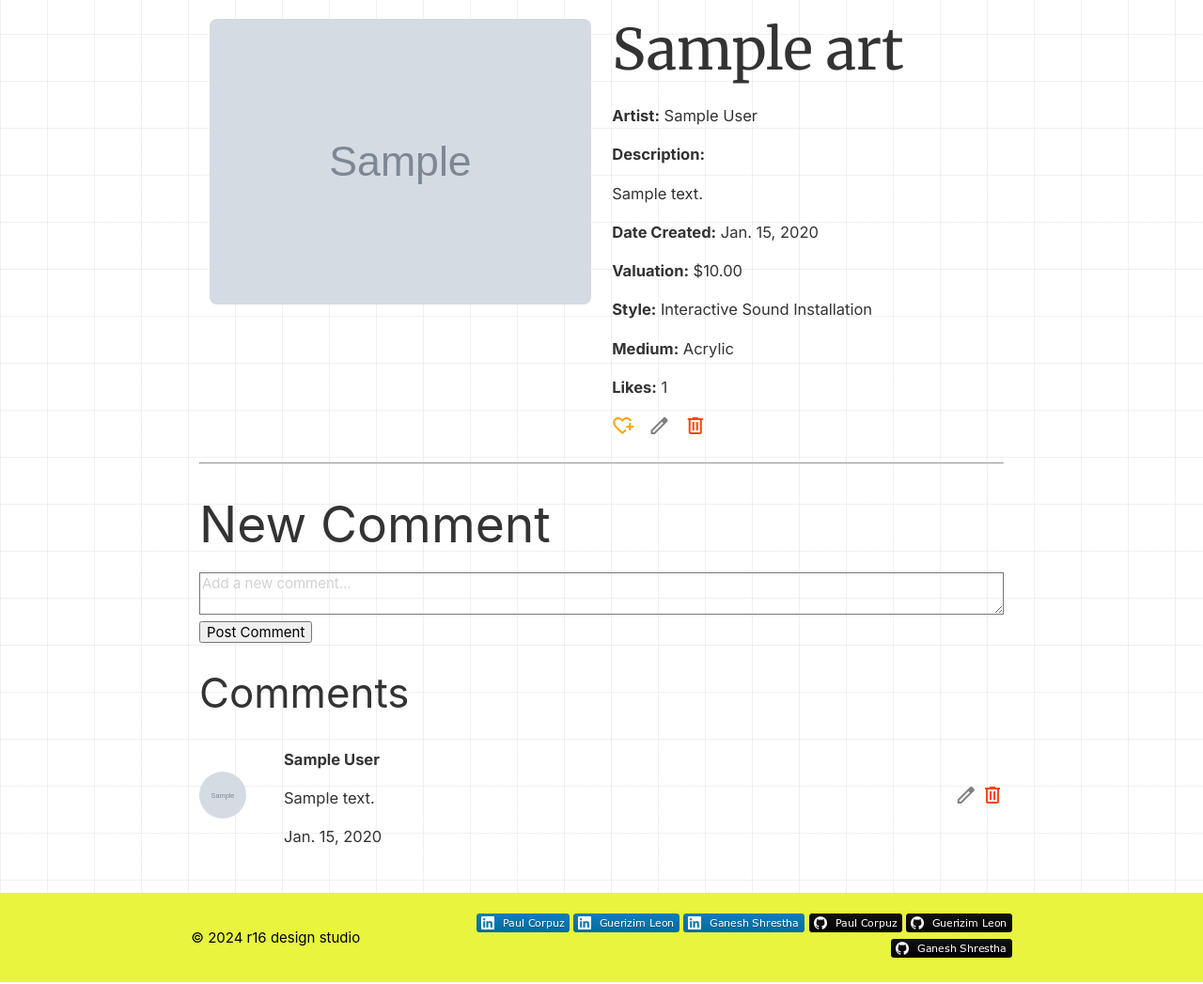
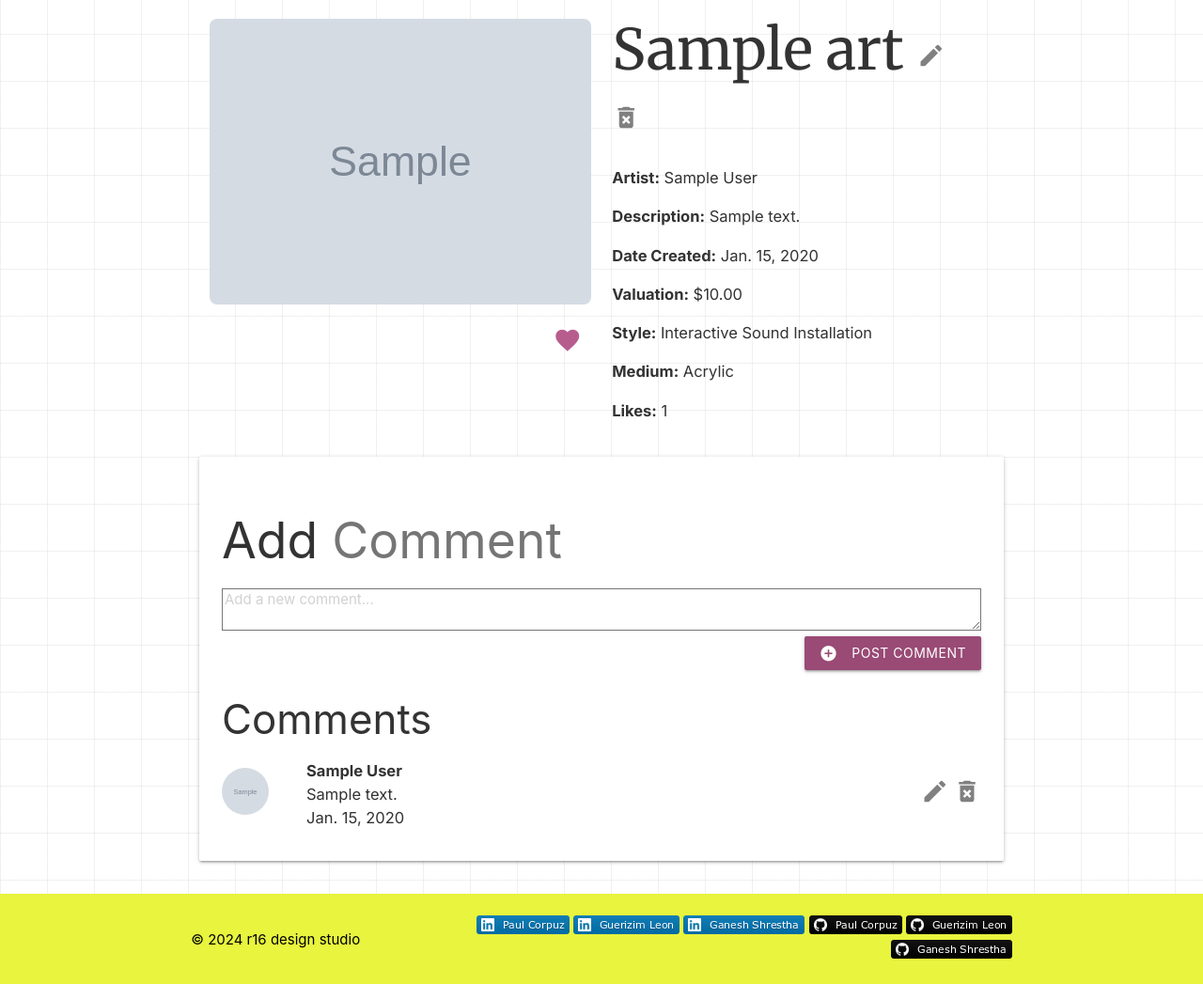
Before and after one commit to leon988/PG2, a Django app: page /art/1/ in a window 1280 px wide. Shown: the part 64-1111 px from the top of the page at 94% size. Run offline with Django 5.2, Linux system fonts and the light colour scheme; a user stored in the database is signed in; tables that the repository leaves empty hold one stand-in row (values such as "Sample post"); grey boxes marked "Sample" are stand-in pictures.

Commit message:
maintained consistency with css

```diff
--- a/main_app/models.py
+++ b/main_app/models.py
@@ -43,7 +43,6 @@ STYLES = (
     ('BOT', 'Botanical'),
     ('CLA', 'Classical'),
     ('CON', 'Contemporary'),
-    ('CON', 'Contemporary'),
     ('CUB', 'Cubism'),
     ('EXP', 'Experimental'),
     ('FOL', 'Paper Folding / Papercraft'),
@@ -55,7 +54,7 @@ STYLES = (
     ('PIX', 'Pixel Art'),
     ('POP', 'Pop Art'),
     ('POR', 'Portrait'),
-    ('POR', 'Porcelain / Stoneware'),
+    ('POT', 'Porcelain / Stoneware'),
     ('POS', 'Post Modernism'),
     ('REA', 'Realism'),
     ('ROM', 'Romanticism'),
--- a/main_app/static/css/styles.css
+++ b/main_app/static/css/styles.css
@@ -258,7 +258,7 @@ h1 .medium-name, h1 .style-name  {
 .profile-image img {
   width: 100%;
   height: auto;
-  border-radius: 10px;
+  border-radius: 5px;
 }
 
 .bio-details {
@@ -282,3 +282,9 @@ h1 .medium-name, h1 .style-name  {
 .edit-link a {
   color: gray;
 }
+
+.likes {
+  display: flex;
+  align-items: center;  /* Vertically centers the flex items */
+  justify-content: flex-end; /* Aligns the flex items to the right */
+}
--- a/main_app/templates/main_app/art_detail.html
+++ b/main_app/templates/main_app/art_detail.html
@@ -5,14 +5,28 @@
     <div class="col s6">
         <!-- Image on top left -->
         <img src="{{ art.image }}" alt="{{ art.title }}" class="art-image" width="100%" height="auto" style="border-radius: 8px;" >
+        <div class="right-align">
+            <br>
+            <a href="{% url 'increment_likes' art.id %}" style="margin-right: 10px; color: #b75d8e;">
+            <i class="small material-icons">favorite</i>
+            </a>
+        </div>
+
     </div>
     <div class="col s6">
         <!-- Art title as header on top right -->
-        <h1 class="art-title">{{ art.title }}</h1>
+        <h1 class="art-title">{{ art.title }}
+        <a href="{% url 'arts_update' art.id %}" style="margin-right: 10px; color: grey;"">
+            <i class="small material-icons">create</i>
+        </a>
+        <a href="{% url 'arts_delete' art.id %}" style="color: grey;">
+            <i class="small material-icons">delete_forever</i>
+        </a>
+        </h1>
         <div>
             <div>
                 <p><span style="font-weight: bold;">Artist:</span> {{ user.first_name }} {{ user.last_name }}</p>
-                <p><span style="font-weight: bold;">Description:</span> {{ art.description|linebreaks }}</p>
+                <p><span style="font-weight: bold;">Description:</span> {{ art.description }}</p>
                 <p><span style="font-weight: bold;">Date Created:</span> {{ art.date }}</p>
                 <p><span style="font-weight: bold;">Valuation:</span> ${{ art.price }}</p>
                 <p><span style="font-weight: bold;">Style:</span>
@@ -23,31 +37,28 @@
                 <p><span style="font-weight: bold;">Medium:</span> {{ art.medium }}</p>
                 <p><span style="font-weight: bold;">Likes:</span> {{ art.like }}</p>
             </div>
-            <div>
-                <a href="{% url 'increment_likes' art.id %}" style="margin-right: 10px; color: orange;">
-                    <span class="material-symbols-outlined">heart_plus</span>
-                </a>
-                <a href="{% url 'arts_update' art.id %}" style="margin-right: 10px; color: gray;"">
-                    <span class="material-symbols-outlined">edit</span>
-                </a>
-                <a href="{% url 'arts_delete' art.id %}" style="color: orangered;">
-                    <span class="material-symbols-outlined">delete</span>
-                </a>
-            </div>
         </div>
     </div>
 </div>
 
-<hr>
 
 <!-- Add Comment -->
+
+<div class="col s12">
+    <div class="card white white-opacity">
+        <div class="card-content">
 {% if user.is_authenticated %}
-    <h2>New Comment</h2>
+    <h2>Add <span class="grey-text text-darken-1">Comment</span></h2>
     <form action="{% url 'comments_create' art.pk %}" method="POST">
         {% csrf_token %}
         <textarea name="comment" cols="40" rows="5" required placeholder="Add a new comment..."></textarea>
-        <button type="submit">Post Comment</button>
+        <div class="right-align">
+        <button class="btn waves-effect waves-light" type="submit" name="action">
+            Post Comment
+            <i class="material-icons left">add_circle</i>
+        </button>
     </form>
+    </div>
 {% else %}
     <p><a href="{% url 'login' %}">Log in</a> to post comments.</p>
 {% endif %}
@@ -68,12 +79,13 @@
             <!-- Comment Actions: Update, Delete  -->
             <div class="comment-actions">
                 <a href="{% url 'comments_update' comment.pk %}" style="color: gray;">
-                    <span class="material-symbols-outlined">edit</span>
+                    <i class="small material-icons">create</i>
                 </a>
-                <a href="{% url 'comments_delete' comment.pk %}" style="color: orangered;">
-                    <span class="material-symbols-outlined">delete</span>
+                <a href="{% url 'comments_delete' comment.pk %}" style="color: grey;">
+                    <i class="small material-icons">delete_forever</i>
                 </a>
             </div>
+            <br>
         </div>
     {% empty %}
         <p>No comments yet!</p>
--- a/main_app/templates/main_app/art_form.html
+++ b/main_app/templates/main_app/art_form.html
@@ -29,13 +29,13 @@
                         <div class="row">
                             <div class="right-align">
                                 {% if object %}
-                                <a href="{% url 'arts_detail' object.id %}" class="btn waves-effect waves-light amber">
+                                <a href="{% url 'arts_detail' object.id %}" class="btn waves-effect waves-light grey">
                                     <i class="material-icons left">cancel</i>
                                     Cancel
                                 </a>
                                 {% endif %}
                                 <button class="btn waves-effect waves-light" type="submit" name="action">
-                                    Update
+                                    Add / Update
                                     <i class="material-icons left">add_circle</i>
                                 </button>
                             </div>
--- a/main_app/templates/main_app/art_list.html
+++ b/main_app/templates/main_app/art_list.html
@@ -1,7 +1,7 @@
 {% extends 'base.html' %}
 {% block content %}
 
-<h1>Art List</h1>
+<h1>Art <span class="grey-text text-darken-1">List</span></h1>
 <p></p>
 <!-- <div class="row"> -->
     <div class="card-grid">
--- a/main_app/templates/main_app/comment_form.html
+++ b/main_app/templates/main_app/comment_form.html
@@ -15,8 +15,7 @@
                         <br>
                         <div class="row">
                             <div class="right-align">
-                                <a href="{% url 'arts_detail' comment.art.id %}"
-                                    class="btn waves-effect waves-light amber">
+                                <a href="{% url 'arts_detail' comment.art.id %}" class="btn waves-effect waves-light grey">
                                     <i class="material-icons left">cancel</i>
                                     Cancel
                                 </a>
--- a/main_app/templates/profile/profile_detail.html
+++ b/main_app/templates/profile/profile_detail.html
@@ -17,8 +17,9 @@
     </div>
 </div>
 
-<h1 style="text-align:center;">My Art</h1>
+<h1 style="text-align:center;">My <span class="grey-text text-darken-1">Art</span></h1>
 <hr>
+<br>
 
 <!-- Art Works Gallery -->
 <div class="card-grid">
@@ -36,8 +37,7 @@
                 <div class="likes">
                     <span class="material-symbols-outlined right">
                         favorite
-                    </span>
-                    {{ art.like }}
+                    </span> {{ art.like }}
                 </div>
             </div>
         </div>
--- a/main_app/templates/profile/profile_form.html
+++ b/main_app/templates/profile/profile_form.html
@@ -17,7 +17,7 @@
                     {{ profile_form.as_p }}
                     <br>
                     <div class="right-align">
-                        <a href="{% url 'profile_detail' %}" class="btn waves-effect waves-light amber">
+                        <a href="{% url 'profile_detail' %}" class="btn waves-effect waves-light grey">
                             <i class="material-icons left">cancel</i>
                             Cancel
                         </a>
```
Also changed, not shown: main_app/migrations/0011_alter_style_name.py (added).
